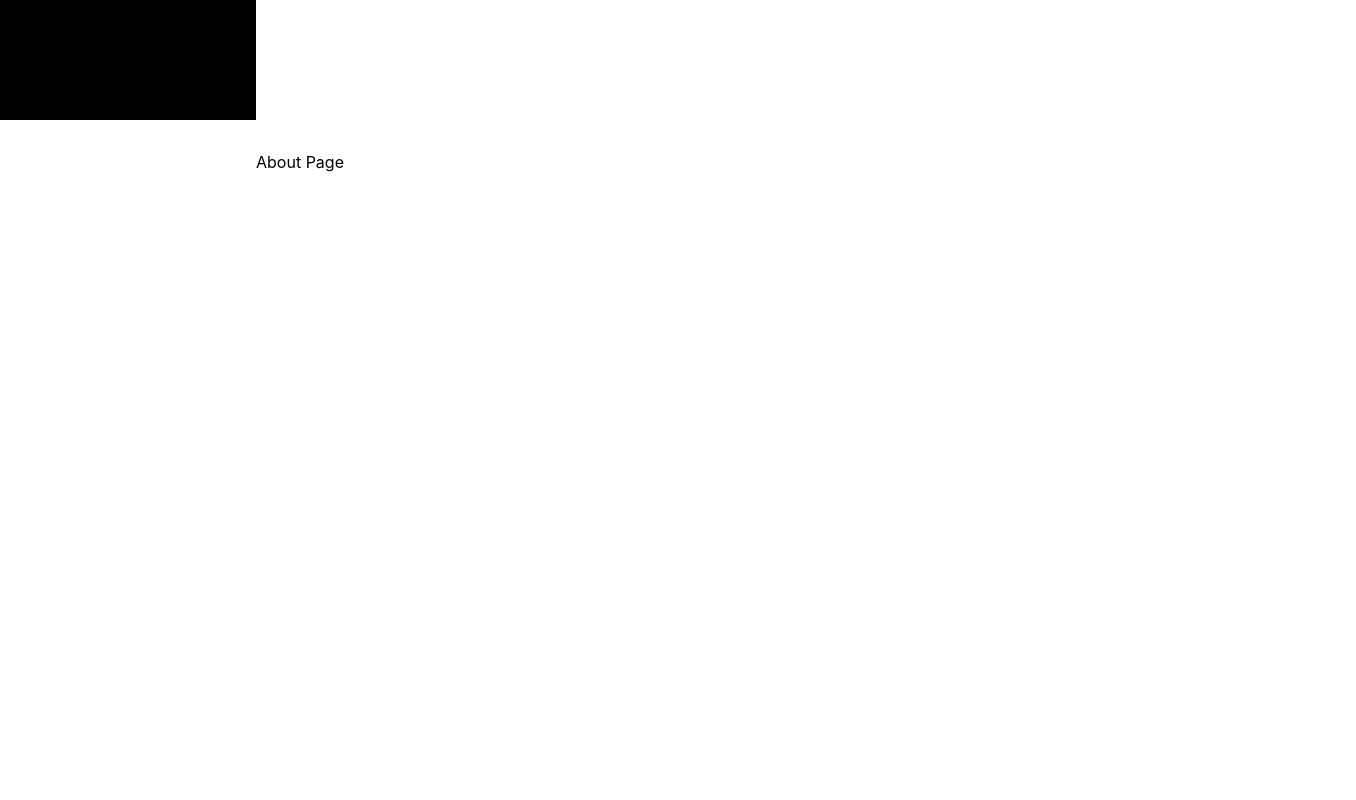
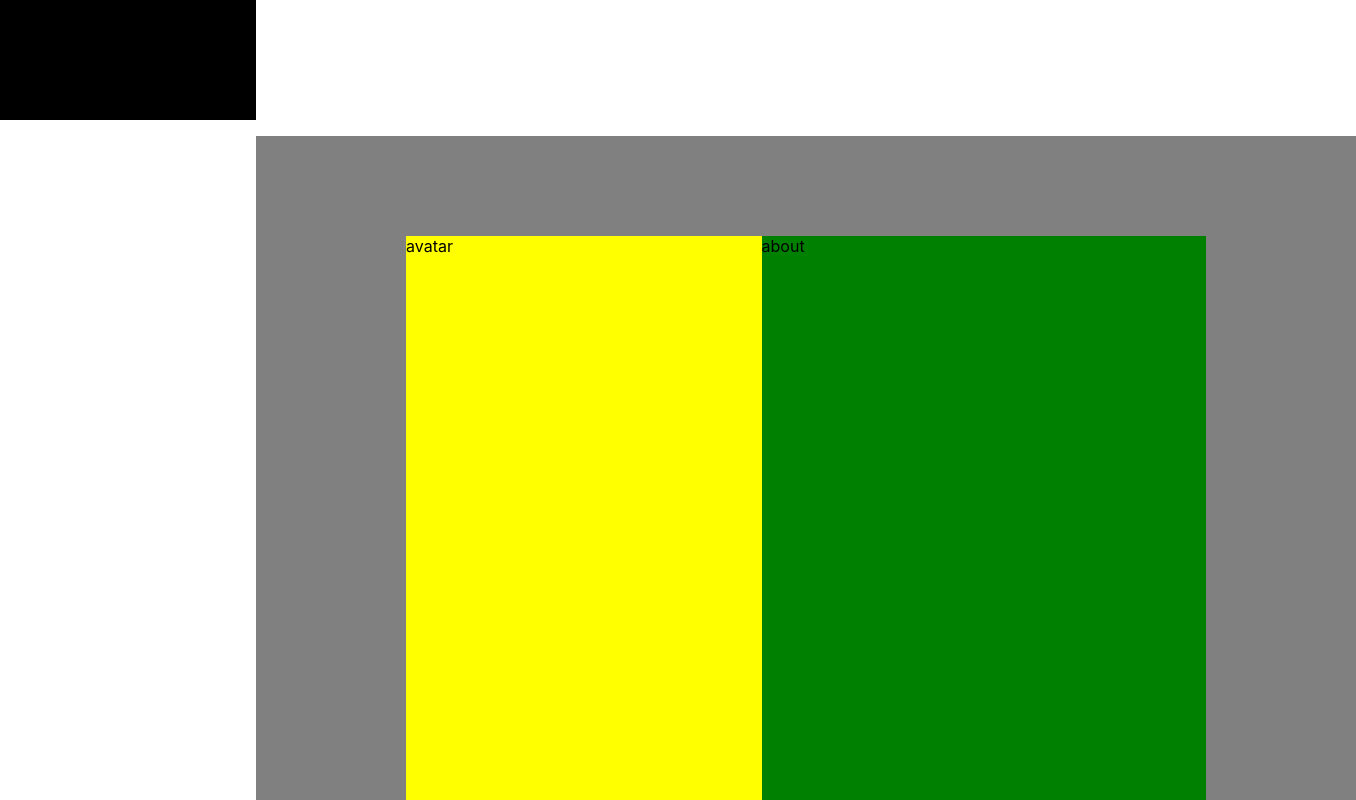
Before and after one commit to ngocquangdang/QuangDangNgocCV, a React (Create React App) app: page / in a window 1280 px wide. Shown: the part 680-1480 px from the top of the page, 1356 px wide, since content can reach past the window. Built offline with nearby package versions, Linux system fonts and the light colour scheme.

Commit message:
create layout about page

```diff
--- a/src/components/AboutPage.js
+++ b/src/components/AboutPage.js
@@ -4,11 +4,28 @@ import styled from 'styled-components';
 export default function AboutPage(){
   return (
     <Container id='about-page'>
-      <p>About Page</p>
+      <Avatar>
+        <div> avatar</div>
+      </Avatar>
+      <About>
+        <div>about</div>
+      </About>
     </Container>
   )
 }
 
 const Container =  styled.div`
+  display: flex;
+  background: gray;
+  padding: 100px 150px;
+  width: 100vh;
   height: 100vh;
 `
+const Avatar = styled.div`
+   flex: 4;
+   background: yellow;
+`
+const About = styled.div`
+  flex: 5;
+  background: green;
+`
```
